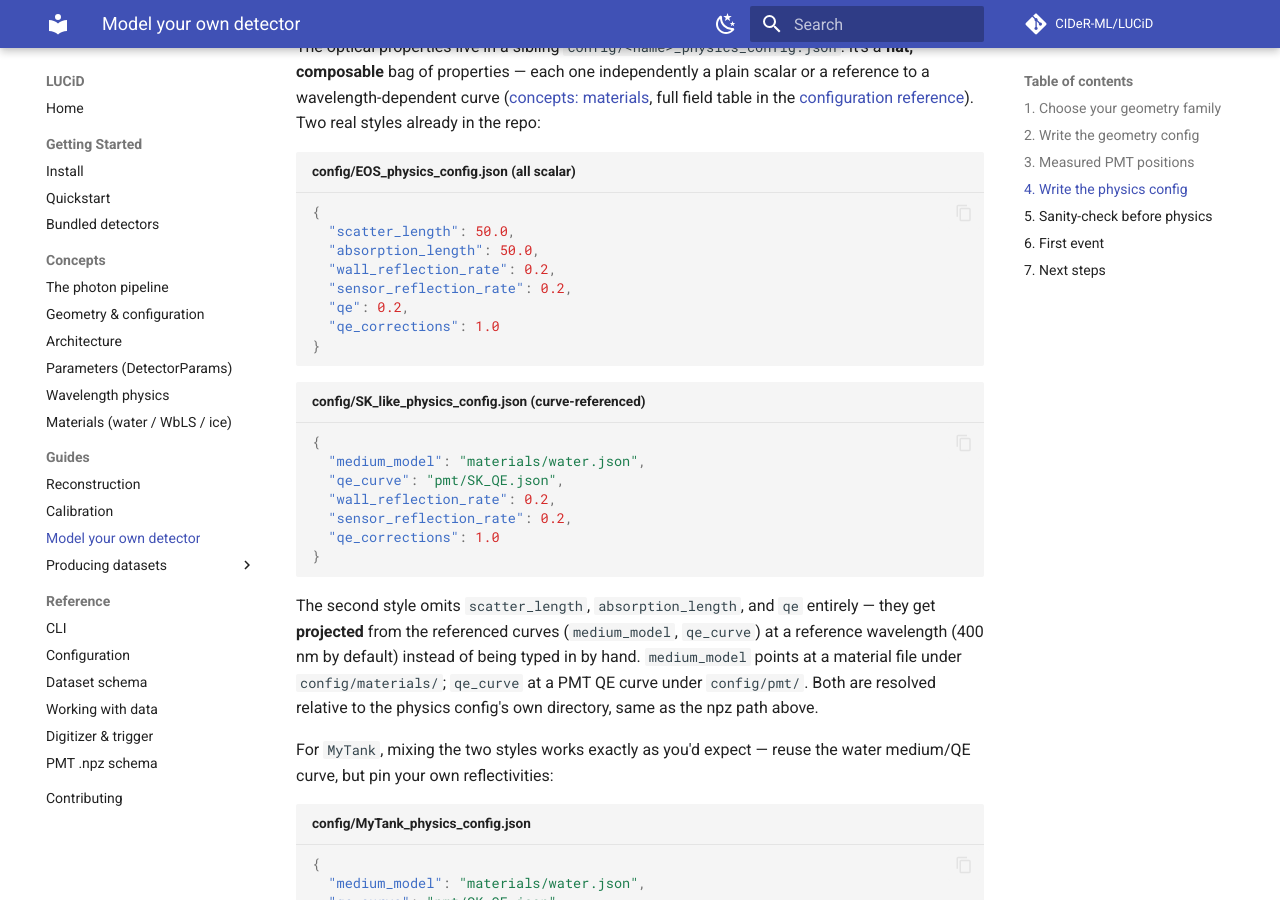
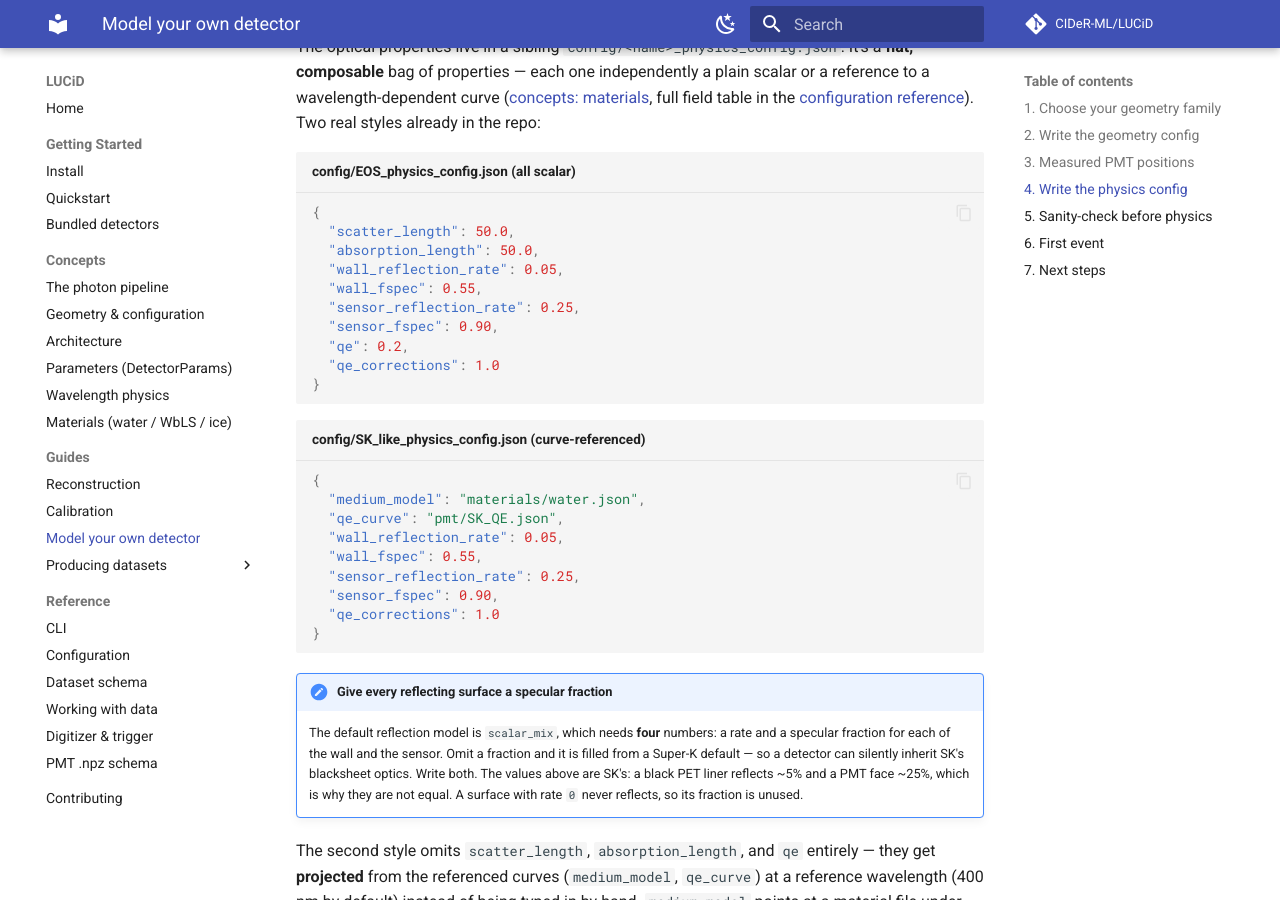
Before and after one commit to CIDeR-ML/LUCiD, an MkDocs documentation site: the page built from docs/guides/model-your-own-detector.md, in a window 1280 px wide and 900 px high, scrolled down 4367 px. Built offline with MkDocs 1.6.1 and Material for MkDocs 9.7.7, drawn with Linux system fonts in a browser that asks for light colours; comment, search, counter and statistics services are not loaded.

Commit message:
config: the physical SK reflection split for the water-Cherenkov detectors
Replays the branch's 31c41a9 and dda30c3.

Ten water-Cherenkov physics configs carried a flat wall = sensor = 0.2 with no specular
fraction, a placeholder from before `scalar_mix` became the default reflection model; a black PET
liner and a PMT face do not reflect alike. They now carry the split SK_like_physics_config.json
already had, with sources in each file:

  wall   R = 0.05, f_spec = 0.55   SK inner-detector black PET liner (Abe et al., NIM A737 (2014) 253)
  sensor R = 0.25, f_spec = 0.90   PMT glass + bialkali photocathode (Motta & Schonert, NIM A539 (2005) 217)

The specular fractions are the half that matters more: `scalar_mix` consumes four numbers, and a
config that set only the rates inherited Super-K's surface split silently from the fill-in, whose
comment called those fractions "inert unless reflection_model='angular'" -- untrue since
`scalar_mix` became the default. The comment in lucid/detector_params.py is corrected. The two
config examples in the docs showed exactly the two-of-four shape and now carry all four, with a
note on why wall and sensor differ.

Not applied to JUNO, JUNO_wbls or TAO (liquid scintillator in acrylic; water-and-liner numbers
would look researched without being so), nor to the IceCube configs (rate 0, no walls).

This changes the default optics of those ten detectors. It does not touch production: production
reads the frozen SK_WAND/HK_WAND physics configs, which exist so that edits here cannot change the
campaign, and which keep the old 0.2/0.2 rates (only their specular fractions, 0.55/0.9, match the
split above). The tripwire passes explicit parameters, not a physics config, so it is unaffected.

Claude-Session: https://claude.ai/code/session_014xXyPUDbFHZdkzni2Kkuyb

````diff
--- a/docs/guides/model-your-own-detector.md
+++ b/docs/guides/model-your-own-detector.md
@@ -188,8 +188,10 @@ styles already in the repo:
 {
   "scatter_length": 50.0,
   "absorption_length": 50.0,
-  "wall_reflection_rate": 0.2,
-  "sensor_reflection_rate": 0.2,
+  "wall_reflection_rate": 0.05,
+  "wall_fspec": 0.55,
+  "sensor_reflection_rate": 0.25,
+  "sensor_fspec": 0.90,
   "qe": 0.2,
   "qe_corrections": 1.0
 }
@@ -199,11 +201,20 @@ styles already in the repo:
 {
   "medium_model": "materials/water.json",
   "qe_curve": "pmt/SK_QE.json",
-  "wall_reflection_rate": 0.2,
-  "sensor_reflection_rate": 0.2,
+  "wall_reflection_rate": 0.05,
+  "wall_fspec": 0.55,
+  "sensor_reflection_rate": 0.25,
+  "sensor_fspec": 0.90,
   "qe_corrections": 1.0
 }
 ```
+
+!!! note "Give every reflecting surface a specular fraction"
+    The default reflection model is `scalar_mix`, which needs **four** numbers: a rate and a
+    specular fraction for each of the wall and the sensor. Omit a fraction and it is filled from
+    a Super-K default — so a detector can silently inherit SK's blacksheet optics. Write both.
+    The values above are SK's: a black PET liner reflects ~5% and a PMT face ~25%, which is why
+    they are not equal. A surface with rate `0` never reflects, so its fraction is unused.
 
 The second style omits `scatter_length`, `absorption_length`, and `qe` entirely — they
 get **projected** from the referenced curves (`medium_model`, `qe_curve`) at a reference
````
Also changed, not shown: docs/concepts/geometry.md (+2 -1 lines), 11 other files.
